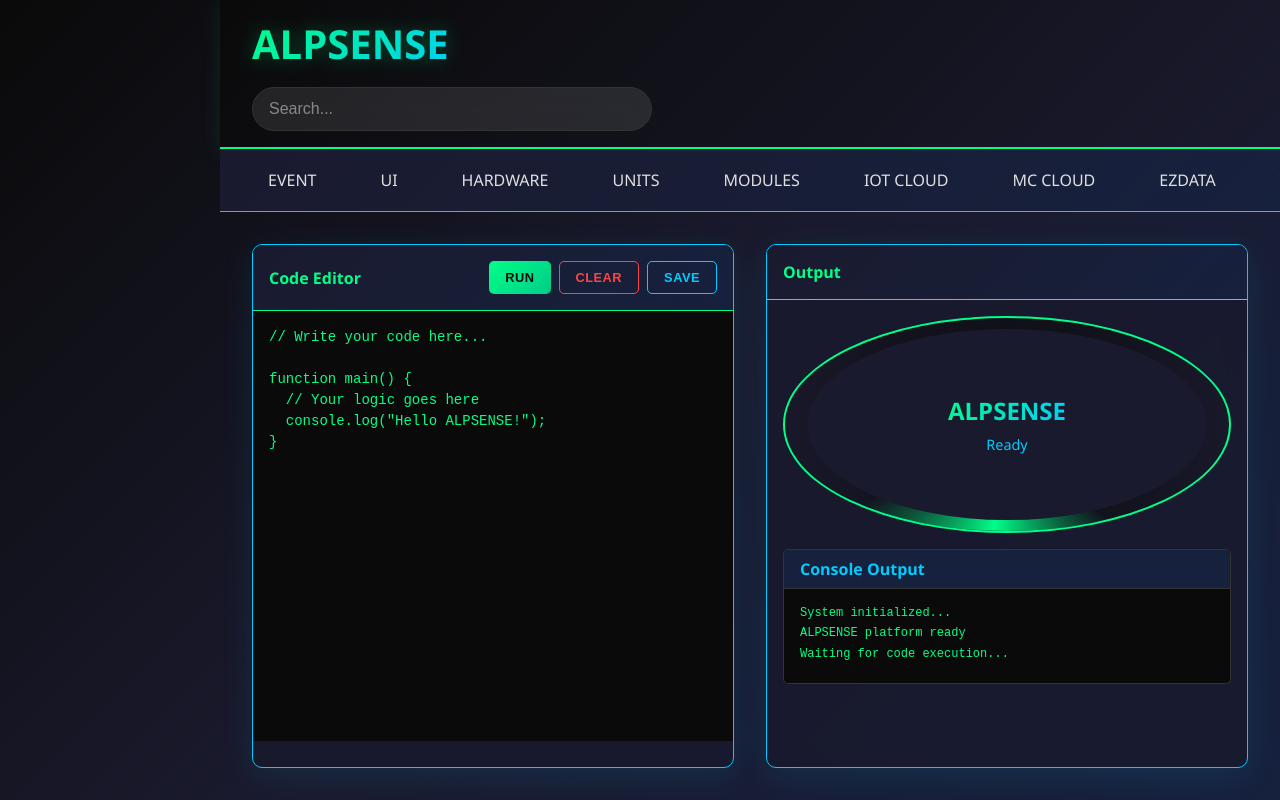
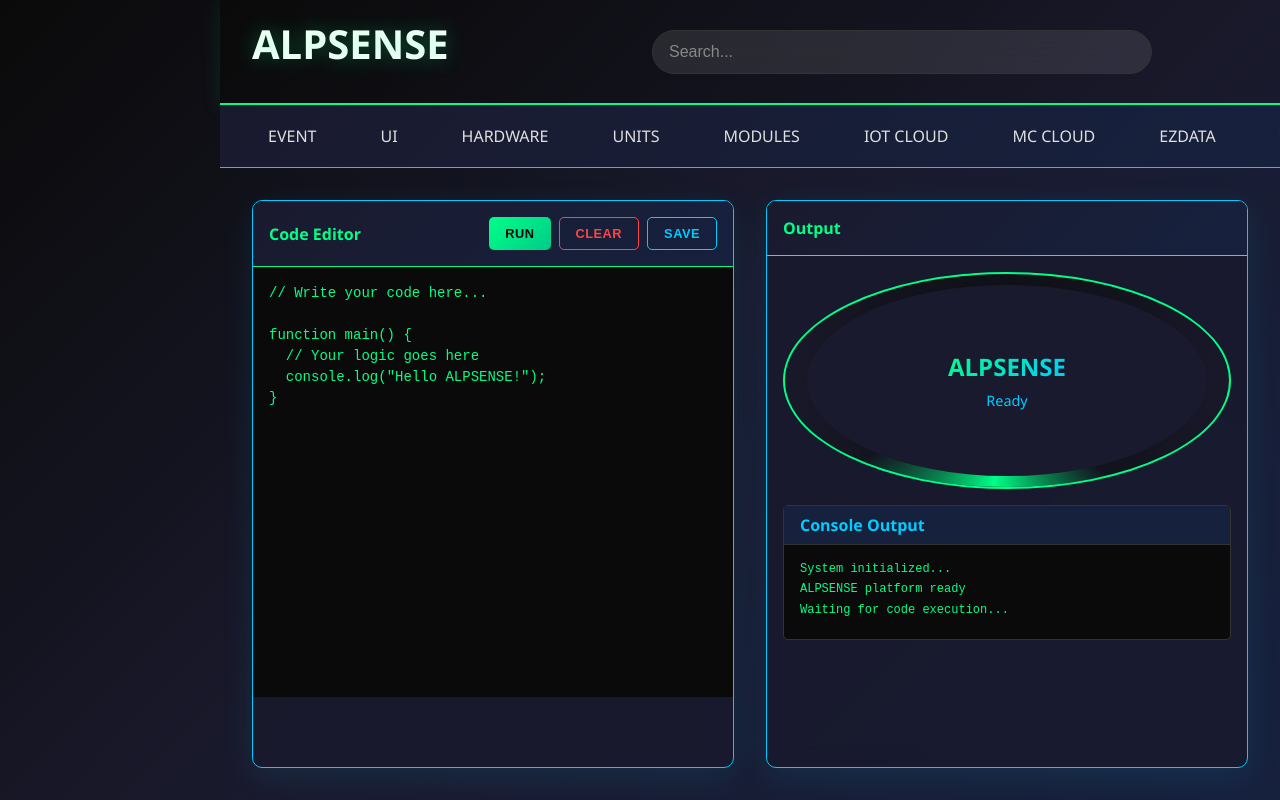
Before and after one commit to pearlin-in/alpsense, a React (Create React App) app in the folder alpsense/: page / in a window 1280 px wide. Built offline with nearby package versions, Linux system fonts and the light colour scheme.

Commit message:
Refactor Header.css styles for improved layout
Updated styles for header components, including search bar and buttons.

```diff
--- a/alpsense/src/styles/Header.css
+++ b/alpsense/src/styles/Header.css
@@ -15,7 +15,7 @@
 .company-name {
   font-size: 2.5rem;
   font-weight: bold;
-  background: linear-gradient(135deg, #00ff88 0%, #00ccff 100%);
+  background: white;
   -webkit-background-clip: text;
   -webkit-text-fill-color: transparent;
   background-clip: text;
@@ -66,11 +66,13 @@
 
 .search-bar {
   flex: 1;
-  max-width: 400px;
+  max-width: 500px;
+  margin-top:-70px;
 }
 
 .search-input {
   width: 100%;
+  margin-left:400px;
   padding: 0.75rem 1rem;
   border: 1px solid #333;
   border-radius: 25px;
```
